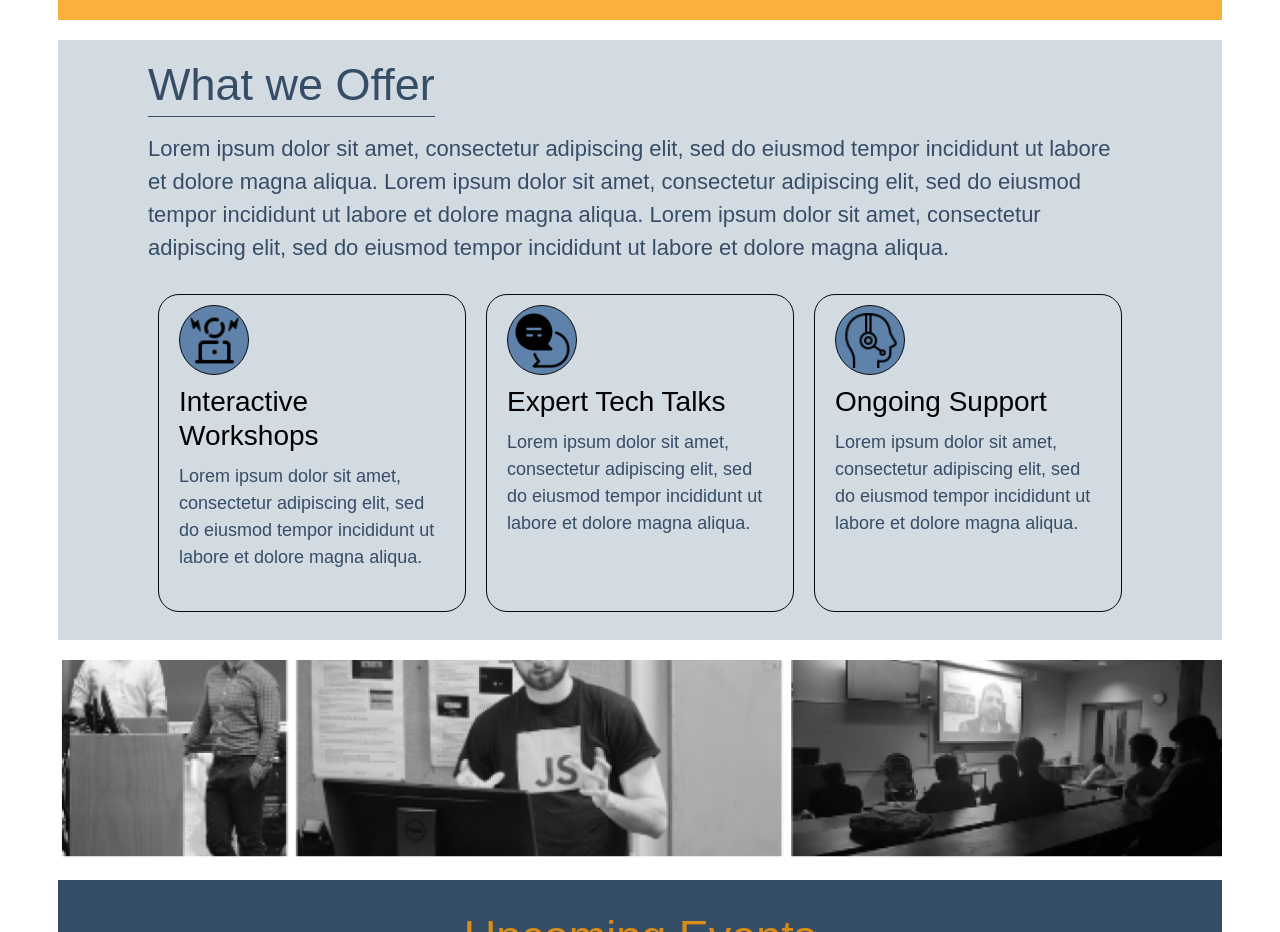
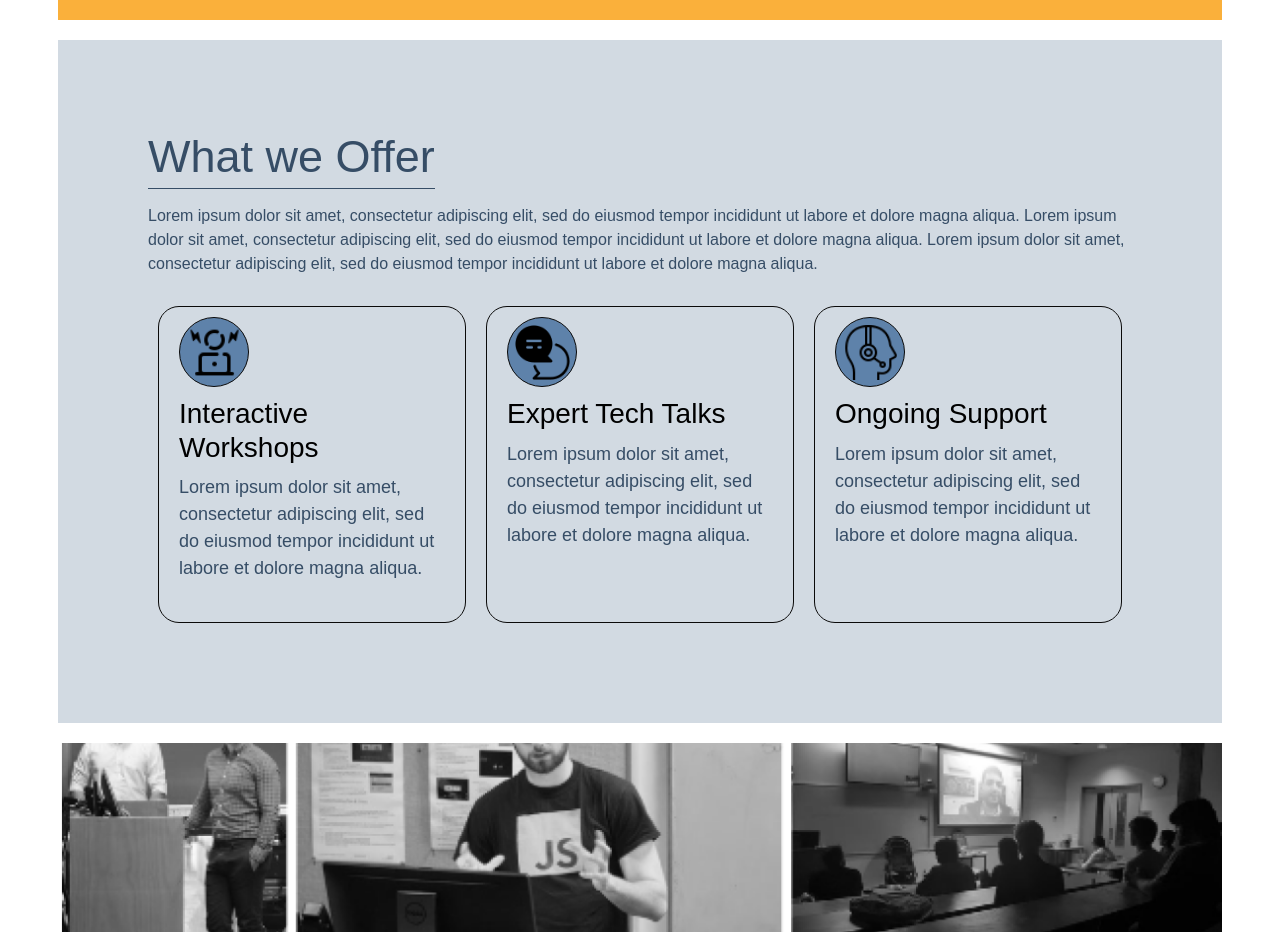
Before and after one commit to Yugenzariah/NISA-org, a website: page public/html/home.html in a window 1280 px wide. Shown: the part 1620-2552 px from the top of the page. Drawn offline with nearby package versions, Linux system fonts and the light colour scheme.

```diff
--- a/public/css/home.css
+++ b/public/css/home.css
@@ -218,7 +218,7 @@
     color: #364D66;
     font-size: 1.375rem;
     margin-bottom: 20px;
-    height: 600px;
+    height: auto;
     display: flex;
     flex-direction: column;
     justify-content: center;
@@ -249,6 +249,7 @@
     text-align: left;
     width: 100%;
     margin-bottom: 20px;
+    font-size: 1rem;
 }
 
 .offer-box-container {
@@ -921,6 +922,5 @@
 
     .footer .social-icon {
         margin-left: 10px;
-        /* Adjust spacing between icons */
     }
 }
```
